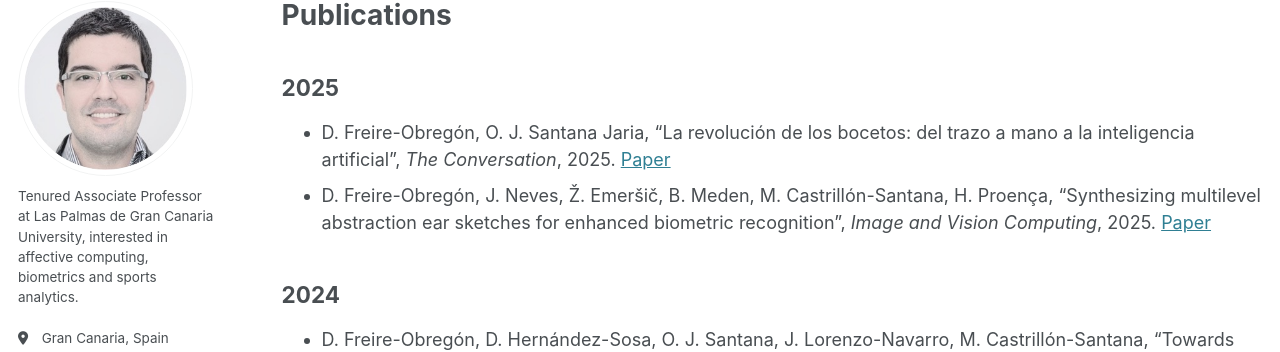
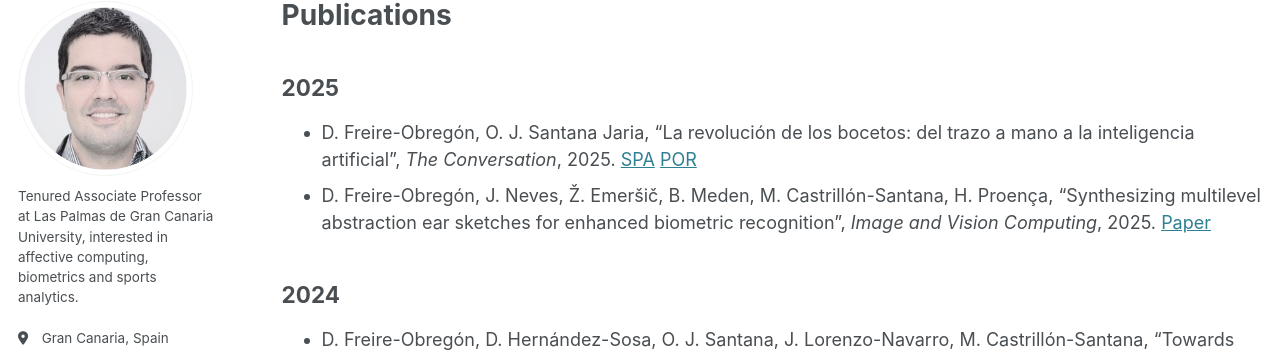
Before and after one commit to davidfreire/davidfreire.github.io, a Jekyll site: the page built from _pages/publications.md, in a window 1280 px wide and 900 px high. Shown: the part 105-457 px from the top of the window. Built offline with Jekyll 4.4.1, drawn with Linux system fonts in a browser that asks for light colours; some web fonts are replaced.

Commit message:
Update publications.md

```diff
--- a/_pages/publications.md
+++ b/_pages/publications.md
@@ -11,8 +11,8 @@ redirect_from:
 
 
 ## 2025
-- D. Freire-Obregón, O. J. Santana Jaria, "La revolución de los bocetos: del trazo a mano a la inteligencia artificial", *The Conversation*, 2025. [Paper](#)
-- D. Freire-Obregón, J. Neves, Ž. Emeršič, B. Meden, M. Castrillón-Santana, H. Proença, "Synthesizing multilevel abstraction ear sketches for enhanced biometric recognition", *Image and Vision Computing*, 2025. [Paper](#)
+- D. Freire-Obregón, O. J. Santana Jaria, "La revolución de los bocetos: del trazo a mano a la inteligencia artificial", *The Conversation*, 2025. [SPA](https://theconversation.com/la-revolucion-de-los-bocetos-del-trazo-a-mano-a-la-inteligencia-artificial-244864) [POR](https://theconversation.com/a-revolucao-dos-esbocos-do-desenho-a-mao-a-inteligencia-artificial-246655)
+- D. Freire-Obregón, J. Neves, Ž. Emeršič, B. Meden, M. Castrillón-Santana, H. Proença, "Synthesizing multilevel abstraction ear sketches for enhanced biometric recognition", *Image and Vision Computing*, 2025. [Paper](https://www.sciencedirect.com/science/article/pii/S0262885625000125)
 
 ## 2024
 - D. Freire-Obregón, D. Hernández-Sosa, O. J. Santana, J. Lorenzo-Navarro, M. Castrillón-Santana, "Towards Bi-Hemispheric Emotion Mapping through EEG: A Dual-Stream Neural Network Approach", *2024 IEEE 18th International Conference on Automatic Face and Gesture Recognition (FG)*, 2024. [Paper](#)
```
